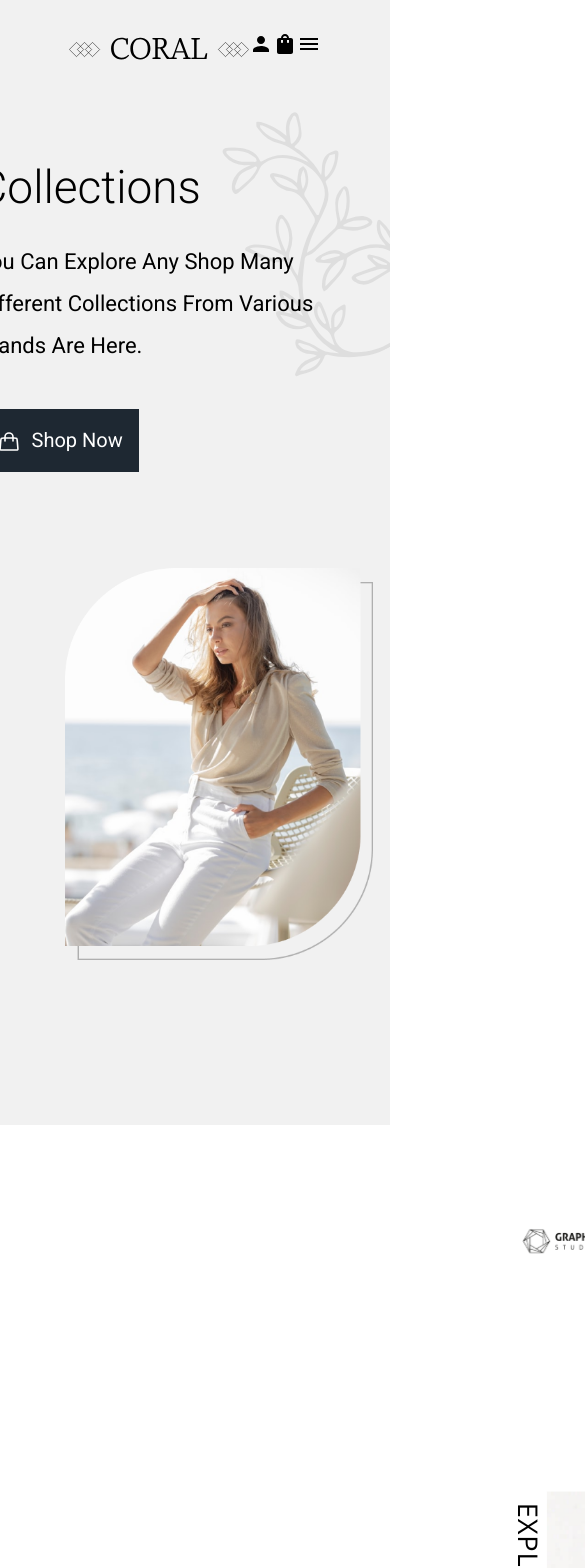
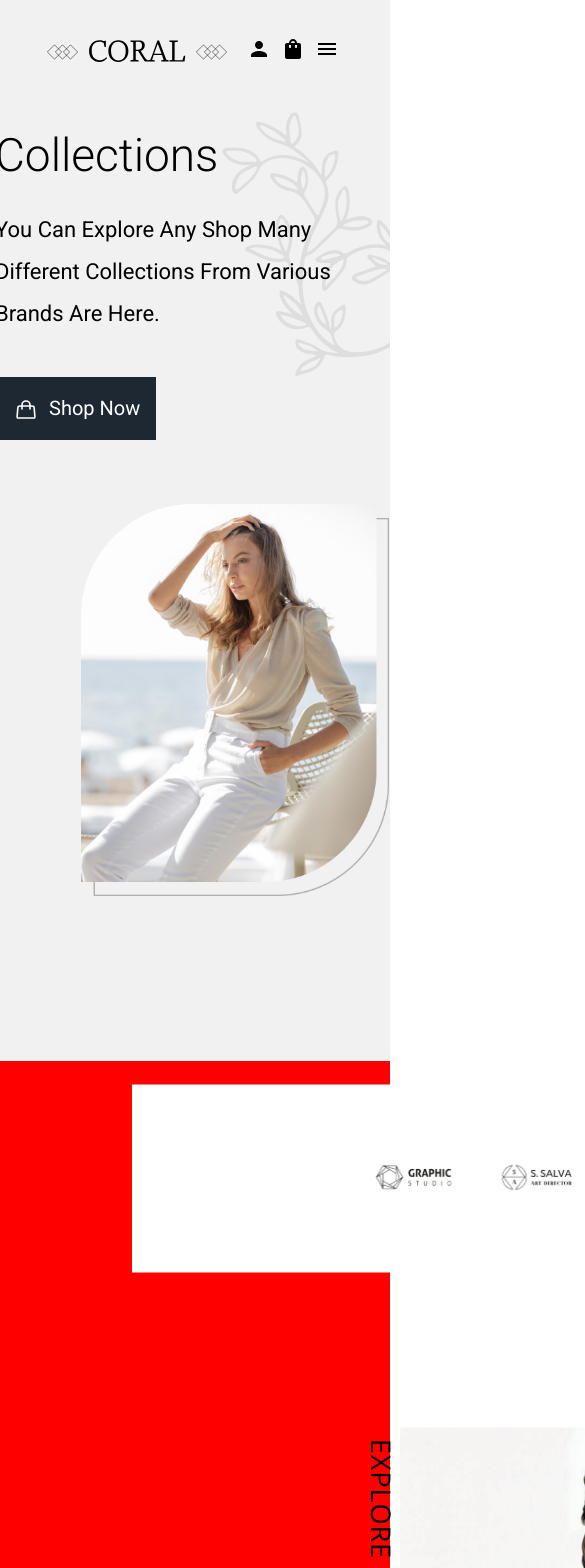
Before and after one commit to Hernanbp/GoClothing, a React (Create React App) app: page / in a window 390 px wide. Shown: the top 1568 px of the page, 585 px wide, since content can reach past the window. Built offline with nearby package versions, Linux system fonts and the light colour scheme.

Commit message:
responsive mobile Header and NavBar

```diff
--- a/package.json
+++ b/package.json
@@ -21,6 +21,7 @@
     "react-router-dom": "^6.3.0",
     "react-scripts": "5.0.1",
     "redux": "^4.2.0",
+    "redux-thunk": "^2.4.1",
     "styled-components": "^5.3.5",
     "sweetalert2": "^11.4.29",
     "web-vitals": "^2.1.0",
@@ -50,5 +51,8 @@
       "last 1 firefox version",
       "last 1 safari version"
     ]
+  },
+  "devDependencies": {
+    "@redux-devtools/extension": "^3.2.3"
   }
 }
--- a/src/components/views/Header/styles.css
+++ b/src/components/views/Header/styles.css
@@ -132,9 +132,12 @@ header a {
 }
 
 @media only screen and (max-width: 800px) {
+  header {
+    padding-top: 8em;
+  }
   .container {
     flex-direction: column;
-    gap: 6em;
+    gap: 4em;
     align-items: center;
   }
 
@@ -143,6 +146,9 @@ header a {
   }
 
   .header-container-img {
-    width: 80%;
+    width: 70%;
+  }
+  .call-to-action {
+    padding-right: 0px;
   }
 }
--- a/src/components/views/Home/styles.css
+++ b/src/components/views/Home/styles.css
@@ -106,10 +106,23 @@
 }
 
 @media only screen and (max-width: 800px) {
+  /*PARTE NUEVA*/
+  .home-section {
+    display: grid;
+    grid-template-columns: repeat(1, 1fr);
+    background-color: red;
+  }
+  .container-home {
+    display: flex;
+    justify-content: center;
+    padding: 5em 10em;
+    background: #fff;
+    width: 100%;
+    grid-template-columns: repeat(1, 1fr);
+  }
   .brands {
     transform: scale(0.55);
   }
-
   .main-product {
     margin-right: 3rem;
   }
--- a/src/components/views/Navbar/Navbar.jsx
+++ b/src/components/views/Navbar/Navbar.jsx
@@ -21,7 +21,7 @@ export function Navbar() {
         {phoneScreen ? (
             <nav className="navbar_phone">
               <img src={logo} alt="e-commerce" />
-              <div>
+              <div className="navbar_svg">
                 {<PersonIcon />}
                 {<ShoppingBagIcon />}
                 <MenuIcon onClick={handleToggle}/>
--- a/src/components/views/Navbar/styles.css
+++ b/src/components/views/Navbar/styles.css
@@ -40,21 +40,40 @@
   justify-content: space-between;
   flex-wrap: wrap;
 }
+.navbar_phone div svg{
+  cursor: pointer;
+  margin: 5px;
+}
+.navbar_svg{
+  margin-left: 15px;
+}
 .showing {
-  display: flex;
+  display:flex;
 }
+
 .hidden {
   display: none;
 }
 
-@media (max-width: 901px) {
+@media only screen and (max-width: 800px) {
   .showing {
     align-items: center;
     gap: 1em;
     background-color: #f1f1f1;
     flex-direction: column;
-    border-bottom: solid 1px #989898;
+    border: solid 1px #989898;
+    border-radius: 4px;
     padding: 1em 0;
-    width: 100%;
+    width: 90%;
+  }
+  .navbar_svg:nth-child(3){
+    cursor: pointer;
+    position: relative;
+    z-index: 10;
+  }
+  .showing {
+    position: absolute;
+    top: 100px ;
+    left: 6%;
   }
 }
--- a/src/components/views/index.js
+++ b/src/components/views/index.js
@@ -3,6 +3,6 @@ export * from "./Footer";
 export * from "./Header";
 export * from "./Home";
 export * from "./auth";
-export * from "./Navbar";
+export * from "./NavBar";
 export * from "./BestSellers";
 export * from "./ProductCard";
--- a/src/styles.css
+++ b/src/styles.css
@@ -25,3 +25,6 @@ li {
 button {
   border: none;
 }
+
+
+/* RESPONSIVE: */
```
Also changed, not shown: 1 other file (tests, documents, lock files or other folders).
